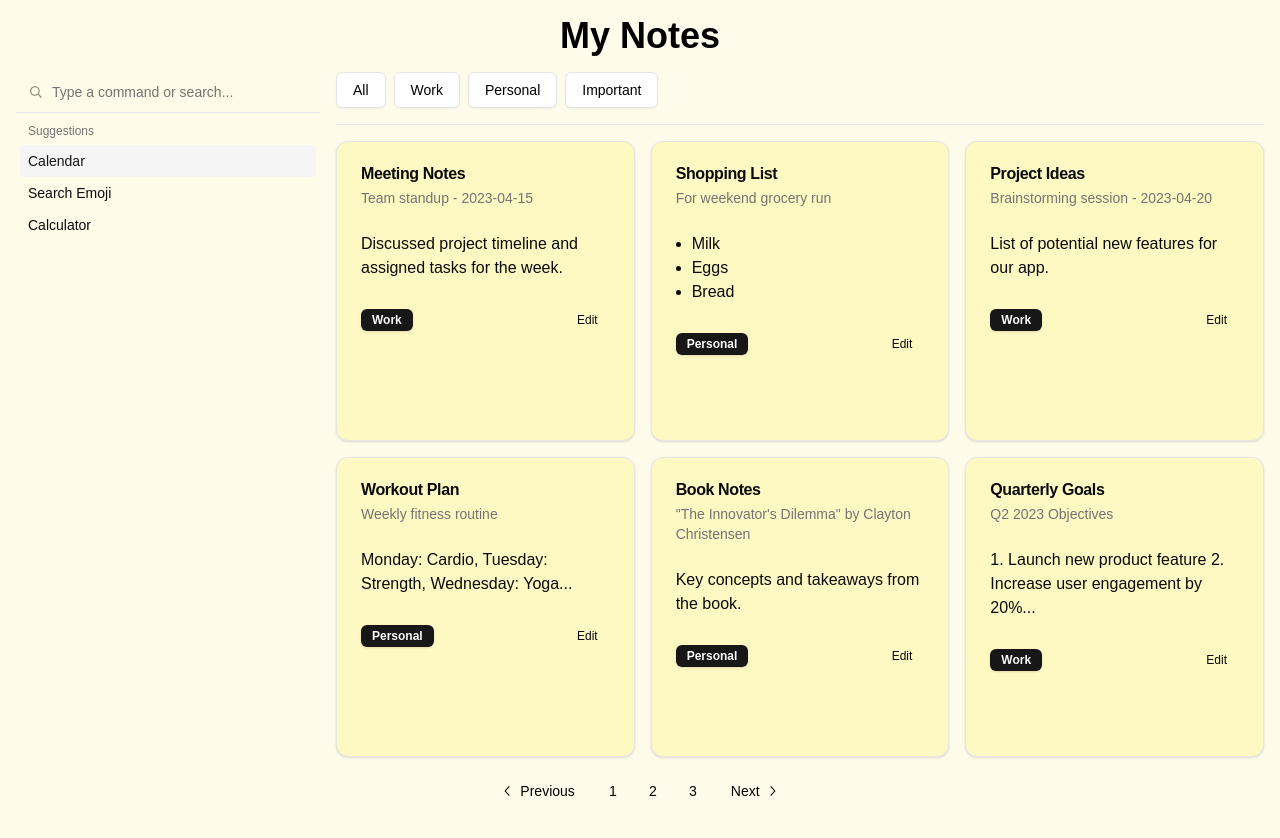
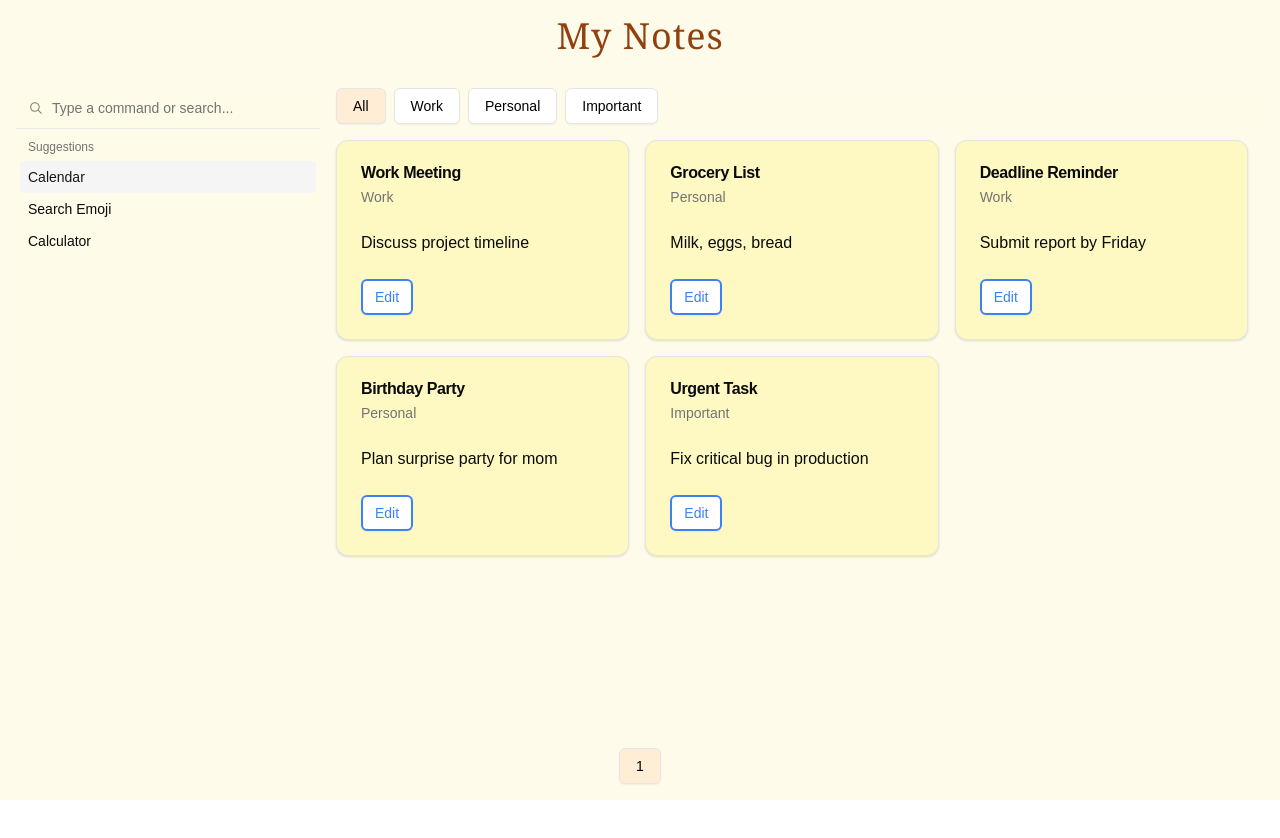
Before and after one commit to bananotes/notes-board, a Next.js app: page / in a window 1280 px wide. Shown: the top 838 px of the page. After the commit the page ends 800 px from the top, so only its background shows below. Built offline with nearby package versions, Linux system fonts and the light colour scheme.

Commit message:
feat(page): basic feat done

```diff
--- a/app/page.tsx
+++ b/app/page.tsx
@@ -1,37 +1,96 @@
+// part code generate by AI
+"use client"
 import Image from "next/image";
 import { Separator } from "@/components/ui/separator"
 import { Card, CardContent, CardDescription, CardFooter, CardHeader, CardTitle } from "@/components/ui/card"
 import { Badge } from "@/components/ui/badge"
-import {
-  Pagination,
-  PaginationContent,
-  PaginationEllipsis,
-  PaginationItem,
-  PaginationLink,
-  PaginationNext,
-  PaginationPrevious,
-} from "@/components/ui/pagination"
-import {
-  Command,
-  CommandDialog,
-  CommandEmpty,
-  CommandGroup,
-  CommandInput,
-  CommandItem,
-  CommandList,
-  CommandSeparator,
-  CommandShortcut,
-} from "@/components/ui/command"
+import { Pagination, PaginationContent, PaginationEllipsis, PaginationItem, PaginationLink, PaginationNext, PaginationPrevious } from "@/components/ui/pagination"
+import { Command, CommandDialog, CommandEmpty, CommandGroup, CommandInput, CommandItem, CommandList, CommandSeparator, CommandShortcut } from "@/components/ui/command"
 import { Alert, AlertDescription, AlertTitle } from "@/components/ui/alert"
 import { Button } from "@/components/ui/button"
 import { Terminal } from "lucide-react"
+import { useState, useEffect } from "react";
+
+// 这个接口定义了笔记的数据结构
+interface Note {
+  id: number;
+  title: string;
+  content: string;
+  category: string;
+}
+
+// 这个函数模拟从外部 API 获取数据
+// 在实际应用中，您应该替换为真实的 API 调用
+async function fetchNotes(): Promise<Note[]> {
+  // 模拟 API 调用延迟
+  await new Promise(resolve => setTimeout(resolve, 500));
+
+  return [
+    { id: 1, title: "Work Meeting", content: "Discuss project timeline", category: "Work" },
+    { id: 2, title: "Grocery List", content: "Milk, eggs, bread", category: "Personal" },
+    { id: 3, title: "Deadline Reminder", content: "Submit report by Friday", category: "Work" },
+    { id: 4, title: "Birthday Party", content: "Plan surprise party for mom", category: "Personal" },
+    { id: 5, title: "Urgent Task", content: "Fix critical bug in production", category: "Important" },
+    // ... 更多笔记 ...
+  ];
+}
 
 export default function Home() {
+
+  const [allNotes, setAllNotes] = useState<Note[]>([]);
+  const [filter, setFilter] = useState('All');
+  const [currentPage, setCurrentPage] = useState(1);
+  const [filteredNotes, setFilteredNotes] = useState<Note[]>([]);
+  const itemsPerPage = 6;
+  const [editingId, setEditingId] = useState<number | null>(null);
+  const [editedContent, setEditedContent] = useState("");
+
+  useEffect(() => {
+    // 获取笔记数据
+    fetchNotes().then(notes => setAllNotes(notes));
+  }, []);
+
+  useEffect(() => {
+    // 应用筛选和分页
+    let filtered = allNotes;
+    if (filter !== 'All') {
+      filtered = allNotes.filter(note => note.category === filter);
+    }
+    const startIndex = (currentPage - 1) * itemsPerPage;
+    const endIndex = startIndex + itemsPerPage;
+    setFilteredNotes(filtered.slice(startIndex, endIndex));
+  }, [filter, currentPage, allNotes]);
+
+  const handleFilterChange = (newFilter: string) => {
+    setFilter(newFilter);
+    setCurrentPage(1);
+  };
+
+  const totalPages = Math.ceil(
+    (filter === 'All' ? allNotes.length : allNotes.filter(note => note.category === filter).length) / itemsPerPage
+  );
+
+  const handleEdit = (note: Note) => {
+    setEditingId(note.id);
+    setEditedContent(note.content);
+  };
+
+  const handleSave = (id: number) => {
+    setAllNotes(prevNotes =>
+      prevNotes.map(note =>
+        note.id === id ? { ...note, content: editedContent } : note
+      )
+    );
+    setEditingId(null);
+  };
+
   return (
-    <div className="container mx-auto p-4 min-h-screen w-full flex flex-col bg-amber-50">
-      <h1 className="text-4xl font-bold mb-4 text-center">My Notes</h1>
-      <div className="mb-4 flex justify-center">
-        <div className="w-1/4 pr-2 ">
+    <div className="min-h-screen bg-amber-50 flex flex-col w-full">
+      <h1 className="text-center text-4xl font-serif mb-8 text-amber-800 tracking-wide pt-4">
+        My Notes
+      </h1>
+      <div className="mb-4 flex justify-center pr-4 pl-4">
+        <div className="w-1/4 pr-2">
           <Command className="w-full bg-yellow-50">
             <CommandInput placeholder="Type a command or search..." />
             <CommandList>
@@ -44,125 +103,69 @@ export default function Home() {
             </CommandList>
           </Command>
         </div>
-
         <div className="w-3/4 pl-2">
-          <div className="mb-4">
-            <Button variant="outline" className="mr-2">All</Button>
-            <Button variant="outline" className="mr-2">Work</Button>
-            <Button variant="outline" className="mr-2">Personal</Button>
-            <Button variant="outline">Important</Button>
+          <div className="mb-4 bg-yellow-50 rounded-md">
+            {['All', 'Work', 'Personal', 'Important'].map(category => (
+              <Button
+                key={category}
+                variant="outline"
+                className={`mr-2 ${filter === category ? 'bg-orange-100' : ''}`}
+                onClick={() => handleFilterChange(category)}
+              >
+                {category}
+              </Button>
+            ))}
           </div>
 
-          <Separator className="my-4" />
+          <div className="grid grid-cols-1 md:grid-cols-2 lg:grid-cols-3 gap-4 pr-4">
+            {filteredNotes.map(note => (
+              <Card key={note.id} className="bg-yellow-100">
+                <CardHeader>
+                  <CardTitle>{note.title}</CardTitle>
+                  <CardDescription>{note.category}</CardDescription>
+                </CardHeader>
+                <CardContent>
+                {editingId === note.id ? (
+                  <textarea
+                    value={editedContent}
+                    onChange={(e) => setEditedContent(e.target.value)}
+                    className="w-full p-2 border rounded"
+                  />
+                ) : (
+                  <p>{note.content}</p>
+                )}
+                </CardContent>
+                <CardFooter>
+                {editingId === note.id ? (
+                  <Button variant="outline"
+                  className="border-0 mr-2 text-sm px-3 py-1 rounded-md bg-green-500 hover:bg-green-600 text-white"
+                  onClick={() => handleSave(note.id)}>Save
+                  </Button>
+                ) : (
+                  <Button variant="outline"
+                  className="border-0 mr-2 text-sm px-3 py-1 rounded-md border-2 border-blue-500 text-blue-500 hover:bg-blue-100"
+                  onClick={() => handleEdit(note)}>Edit
+                  </Button>
+                )}
+                </CardFooter>
+              </Card>
+            ))}
+          </div>
 
-          <div className="grid grid-cols-1 sm:grid-cols-2 lg:grid-cols-3 gap-4">
-            <Card className="bg-yellow-100 w-full h-[300px]">
-              <CardHeader>
-                <CardTitle>Meeting Notes</CardTitle>
-                <CardDescription>Team standup - 2023-04-15</CardDescription>
-              </CardHeader>
-              <CardContent>
-                <p>Discussed project timeline and assigned tasks for the week.</p>
-              </CardContent>
-              <CardFooter className="flex justify-between">
-                <Badge>Work</Badge>
-                <Button variant="ghost" size="sm">Edit</Button>
-              </CardFooter>
-            </Card>
-            <Card className="bg-yellow-100 w-full h-[300px]">
-              <CardHeader>
-                <CardTitle>Shopping List</CardTitle>
-                <CardDescription>For weekend grocery run</CardDescription>
-              </CardHeader>
-              <CardContent>
-                <ul className="list-disc pl-4">
-                  <li>Milk</li>
-                  <li>Eggs</li>
-                  <li>Bread</li>
-                </ul>
-              </CardContent>
-              <CardFooter className="flex justify-between">
-                <Badge>Personal</Badge>
-                <Button variant="ghost" size="sm">Edit</Button>
-              </CardFooter>
-            </Card>
-            <Card className="bg-yellow-100 w-full h-[300px]">
-              <CardHeader>
-                <CardTitle>Project Ideas</CardTitle>
-                <CardDescription>Brainstorming session - 2023-04-20</CardDescription>
-              </CardHeader>
-              <CardContent>
-                <p>List of potential new features for our app.</p>
-              </CardContent>
-              <CardFooter className="flex justify-between">
-                <Badge>Work</Badge>
-                <Button variant="ghost" size="sm">Edit</Button>
-              </CardFooter>
-            </Card>
-            <Card className="bg-yellow-100 w-full h-[300px]">
-              <CardHeader>
-                <CardTitle>Workout Plan</CardTitle>
-                <CardDescription>Weekly fitness routine</CardDescription>
-              </CardHeader>
-              <CardContent>
-                <p>Monday: Cardio, Tuesday: Strength, Wednesday: Yoga...</p>
-              </CardContent>
-              <CardFooter className="flex justify-between">
-                <Badge>Personal</Badge>
-                <Button variant="ghost" size="sm">Edit</Button>
-              </CardFooter>
-            </Card>
-            <Card className="bg-yellow-100 w-full h-[300px]">
-              <CardHeader>
-                <CardTitle>Book Notes</CardTitle>
-                <CardDescription>"The Innovator's Dilemma" by Clayton Christensen</CardDescription>
-              </CardHeader>
-              <CardContent>
-                <p>Key concepts and takeaways from the book.</p>
-              </CardContent>
-              <CardFooter className="flex justify-between">
-                <Badge>Personal</Badge>
-                <Button variant="ghost" size="sm">Edit</Button>
-              </CardFooter>
-            </Card>
-            <Card className="bg-yellow-100 w-full h-[300px]">
-              <CardHeader>
-                <CardTitle>Quarterly Goals</CardTitle>
-                <CardDescription>Q2 2023 Objectives</CardDescription>
-              </CardHeader>
-              <CardContent>
-                <p>1. Launch new product feature 2. Increase user engagement by 20%...</p>
-              </CardContent>
-              <CardFooter className="flex justify-between">
-                <Badge>Work</Badge>
-                <Button variant="ghost" size="sm">Edit</Button>
-              </CardFooter>
-            </Card>
+          <div className="mt-4 flex justify-center fixed bottom-4 left-1/2 transform -translate-x-1/2">
+            {Array.from({ length: totalPages }, (_, i) => i + 1).map(page => (
+              <Button
+                key={page}
+                variant="outline"
+                className={`mx-1 ${currentPage === page ? 'bg-orange-100' : ''}`}
+                onClick={() => setCurrentPage(page)}
+              >
+                {page}
+              </Button>
+            ))}
           </div>
         </div>
       </div>
-
-      <div className="w-full flex justify-center pb-4 mt-auto">
-        <Pagination>
-        <PaginationContent>
-            <PaginationItem>
-              <PaginationPrevious href="#" />
-            </PaginationItem>
-            <PaginationItem>
-              <PaginationLink href="#">1</PaginationLink>
-            </PaginationItem>
-            <PaginationItem>
-              <PaginationLink href="#">2</PaginationLink>
-            </PaginationItem>
-            <PaginationItem>
-              <PaginationLink href="#">3</PaginationLink>
-            </PaginationItem>
-            <PaginationItem>
-              <PaginationNext href="#" />
-            </PaginationItem>
-          </PaginationContent>
-        </Pagination>
-      </div>
     </div>
-  )
+  );
 }
```
Also changed, not shown: 1 other file (tests, documents, lock files or other folders).
